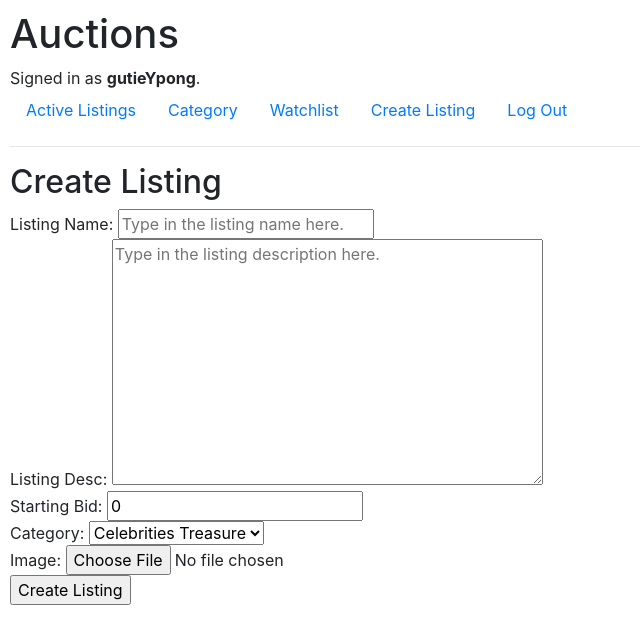
After one commit to gutieYpong/CS50-Project0__GoogleSearch, a Django app: page /newlisting in a window 1280 px wide. The commit adds this page. Shown: the top 644 px of the page, without its empty margins (0-640 px from the left). Run offline with Django 3.2, Linux system fonts and the light colour scheme; a user stored in the database is signed in; some libraries are stand-ins or nearby versions.

Commit message:
Before create Watchlist.

```diff
--- a/auctions/models.py
+++ b/auctions/models.py
@@ -9,7 +9,7 @@ class Category(models.Model):
     category = models.CharField(max_length=24)
 
     def __str__(self):
-        return f"{self.category}"
+        return f"{self.id}, {self.category}"
 
 class Listing(models.Model):
     item_image = models.ImageField(upload_to='images/', blank=True, null=True)
@@ -22,5 +22,12 @@ class Listing(models.Model):
         # return f"Item {self.id}: {self.item_name}, {self.item_desc}, {self.starting_bid}, {self.item_category}"
         return f"Item {self.id}: {self.item_name}"
 
+class Watchlist(models.Model):
+    user_name = models.CharField(max_length=150)
+    watchlist = models.ManyToManyField(Listing, blank=True, related_name="favorites")
+
+
+
+
 # def get_image_path(instance, filename):
 #     return os.path.join('photos', str(instance.id), filename)
--- a/auctions/templates/auctions/category_listing.html
+++ b/auctions/templates/auctions/category_listing.html
@@ -1,7 +1,7 @@
 {% extends "auctions/layout.html" %}
 
 {% block body %}
-    <h2>Active Listings - {{ cate_title }}</h2>
+    <h2>Active Listings - {{ cate_title.category }}</h2>
     {% for listing in cate_listing %}
         <img src="{{ listing.item_image.url }}">
         <h4>{{ listing.item_name }}</h4>
--- /dev/null
+++ b/auctions/templates/auctions/create_listing.html
@@ -0,0 +1,22 @@
+{% extends "auctions/layout.html" %}
+
+{% block body %}
+    <h2>Create Listing</h2>
+    {% comment %} <form action="{% url 'create_listing' form.cate_select.id %}" method="post"> {% endcomment %}
+    <form action="{% url 'create_listing' %}" method="post" enctype="multipart/form-data">
+        {% csrf_token %}
+        {{ form.name_input.label }}{{ form.name_input }}
+        <br>
+        {{ form.desc_input.label }}{{ form.desc_input }}
+        <br>
+        {{ form.bid_input.label }}{{ form.bid_input }}
+        <br>
+        {{ form.cate_select.label }}{{ form.cate_select }}
+        <br>
+        {{ form.image_upload.label }}{{ form.image_upload }}
+        <br>
+        <input type="submit" value="Create Listing">
+
+    </form>
+
+{% endblock %}
--- a/auctions/templates/auctions/index.html
+++ b/auctions/templates/auctions/index.html
@@ -3,7 +3,7 @@
 {% block body %}
     <h2>Active Listings</h2>
     {% for item in items %}
-        <img src="{{ item.item_image.url }}">
+        <a href="{% url 'detail' item.item_name %}"><img src="{{ item.item_image.url }}"></a>
 
         <h4>{{ item.item_name }}</h4>
         <h6>{{ item.item_desc }}</h5>
--- a/auctions/templates/auctions/layout.html
+++ b/auctions/templates/auctions/layout.html
@@ -6,6 +6,7 @@
         <title>{% block title %}Auctions{% endblock %}</title>
         <link rel="stylesheet" href="https://stackpath.bootstrapcdn.com/bootstrap/4.4.1/css/bootstrap.min.css" integrity="sha384-Vkoo8x4CGsO3+Hhxv8T/Q5PaXtkKtu6ug5TOeNV6gBiFeWPGFN9MuhOf23Q9Ifjh" crossorigin="anonymous">
         <link href="{% static 'auctions/styles.css' %}" rel="stylesheet">
+        <script src="https://kit.fontawesome.com/b82f2b0cbc.js" crossorigin="anonymous"></script>
     </head>
     <body>
         <h1>Auctions</h1>
@@ -28,7 +29,7 @@
                     <a class="nav-link" href="#">Watchlist</a>
                 </li>
                 <li class="nav-item">
-                    <a class="nav-link" href="#">Create Listing</a>
+                    <a class="nav-link" href="{% url 'create_listing' %}">Create Listing</a>
                 </li>
                 <li class="nav-item">
                     <a class="nav-link" href="{% url 'logout' %}">Log Out</a>
--- a/auctions/urls.py
+++ b/auctions/urls.py
@@ -9,5 +9,9 @@ urlpatterns = [
     path("register", views.register, name="register"),
     path("category", views.category, name="category"),
     path("category/<str:cate_id>", views.category_listing, name="category_listing"),
+    path("newlisting", views.create_listing, name="create_listing"),
+    path("<str:item_name>/detail", views.detail, name="detail"),
+
+
 
 ]
--- a/auctions/views.py
+++ b/auctions/views.py
@@ -3,8 +3,27 @@ from django.db import IntegrityError
 from django.http import HttpResponse, HttpResponseRedirect
 from django.shortcuts import render
 from django.urls import reverse
+from django import forms
 
 from .models import User, Listing, Category
+
+class NewListingForm(forms.Form):
+
+    image_upload = forms.ImageField(label="Image: ")
+    name_input = forms.CharField(label="Listing Name: ", widget=forms.TextInput(attrs={"placeholder":"Type in the listing name here."}))
+    desc_input = forms.CharField(label="Listing Desc: ", widget=forms.Textarea(attrs={"placeholder":"Type in the listing description here."}))
+    bid_input = forms.FloatField(label="Starting Bid: ")
+    cate_select = forms.ChoiceField(label="Category: ", choices=tuple((cate.id, cate.category) for cate in Category.objects.all()))
+
+
+    def __init__(self, *args, **kwargs):
+
+        super(NewListingForm, self).__init__(*args, **kwargs)
+        self.fields['name_input'].initial = ""
+        self.fields['desc_input'].initial = ""
+        self.fields['bid_input'].initial = 0
+
+
 
 def index(request):
     return render(request, "auctions/index.html", {
@@ -23,6 +42,46 @@ def category_listing(request, cate_id):
     return render(request, "auctions/category_listing.html", {
         "cate_listing": cate_listing,
         "cate_title": cate_listing.first().item_category
+    })
+
+def create_listing(request):
+
+    if not request.user.is_authenticated:
+        return HttpResponseRedirect(reverse("login"))
+
+    if request.method == "POST":
+
+        form = NewListingForm(request.POST, request.FILES)
+        # print(form)
+
+        if form.is_valid():
+            name = form.cleaned_data["name_input"]
+            desc = form.cleaned_data["desc_input"]
+            bid = form.cleaned_data["bid_input"]
+            cate = Category.objects.get(pk=form.cleaned_data["cate_select"])
+            img = form.cleaned_data["image_upload"]
+
+            # print(name, desc, type(bid), type(cate), type(img))
+            new_listing = Listing(item_name=name, item_desc=desc, starting_bid=bid, item_category=cate, item_image=img)
+            new_listing.save()
+
+        return HttpResponseRedirect(reverse("index"))
+
+    else:
+        form = NewListingForm()
+
+        return render(request, "auctions/create_listing.html", {
+            "form": form
+        })
+
+
+def detail(request, item_name):
+
+    listing_item = Listing.objects.get(item_name=item_name)
+
+
+    return render(request, "auctions/listing_detail.html", {
+        "item": listing_item
     })
 
 
```
Also changed, not shown: auctions/templates/auctions/listing_detail.html (added, +13 -0 lines), db.sqlite3, media/images/telescope.jpg (added), media/images/ukelele.jpg (added).
